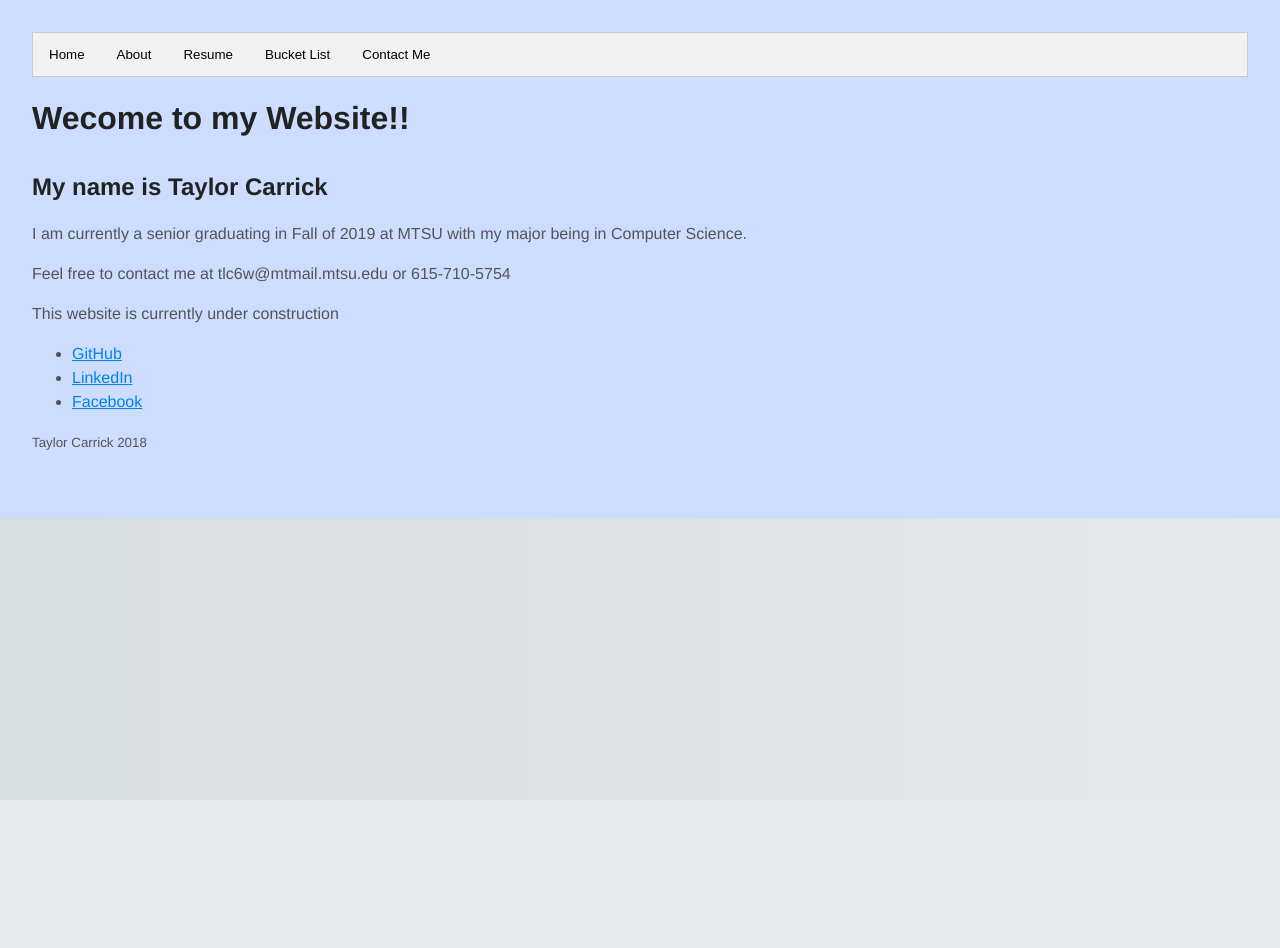
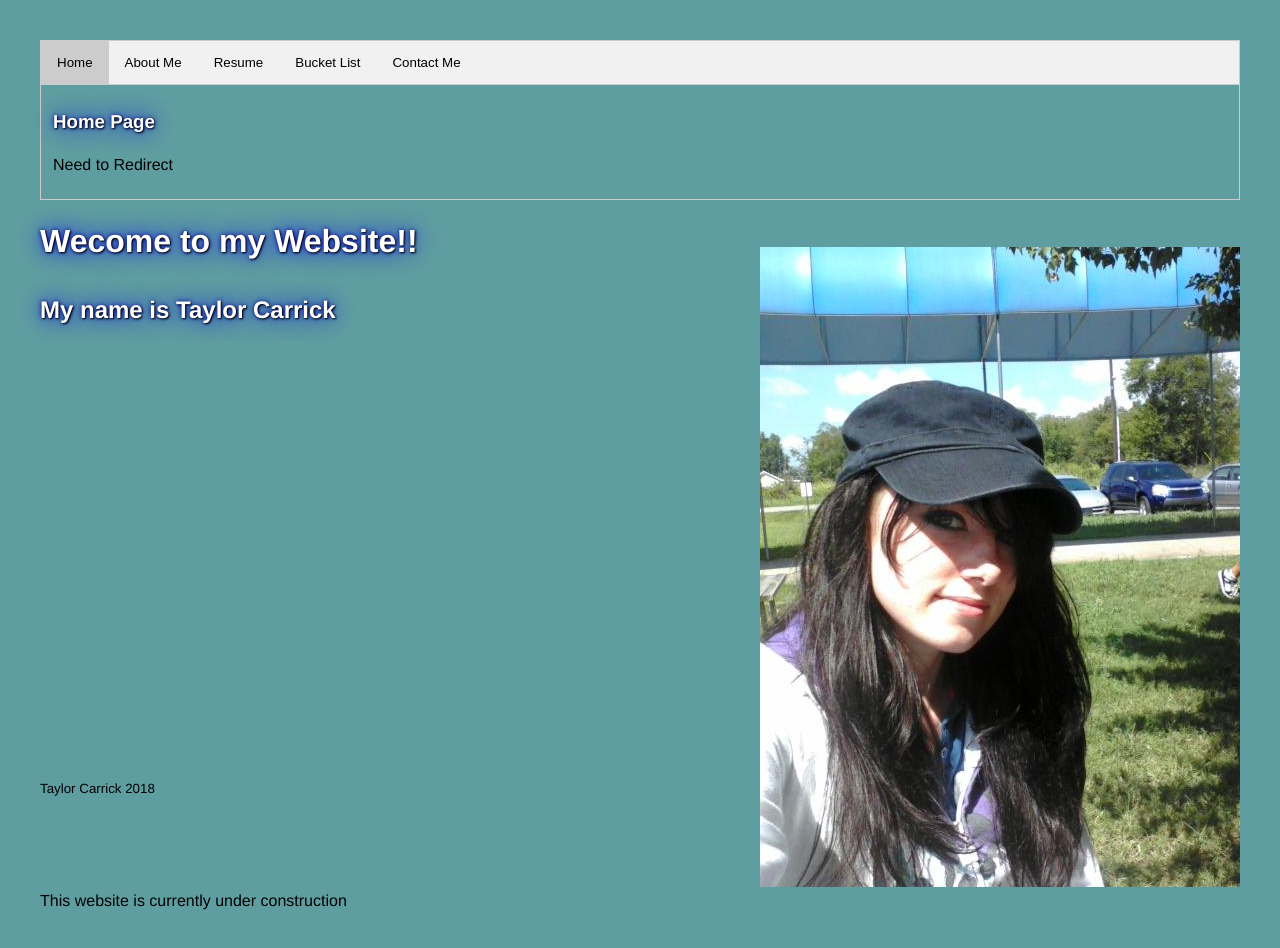
Before and after one commit to TaylorCarrick/TaylorCarrick.github.io, a plain HTML site: page index.html in a window 1280 px wide. Both pictures are taken after a click on the button "Home". Before the commit the page ends 800 px from the top, so only its background shows below. Drawn offline with Linux system fonts and the light colour scheme.

Commit message:
added footer

```diff
--- a/index.html
+++ b/index.html
@@ -1,4 +1,5 @@
 <!DOCTYPE html>
+<html lang="en">
 <html>
      <meta name="viewport" content="width=device-width, initial-scale=1.0">
     <head>
@@ -7,37 +8,85 @@
         <title>Taylor Carrick's Website</title>
         <meta name="description" content="Website for Taylor Carrick.">
         <link rel="stylesheet" href="main.css">
+        <style>
+#example1 {
+    background-image: url(img_girl.jpg);
+    background-position: right;
+    background-repeat: no-repeat;
+}
+</style>
     </head>
     <body>
 
         <div class="tab">
             <button class="tablinks" onclick="openCity(event, 'Home')">Home</button>
-            <button class="tablinks" onclick="openCity(event, 'About')">About</button>
+            <button class="tablinks" onclick="openCity(event, 'About')">About Me</button>
             <button class="tablinks" onclick="openCity(event, 'Resume')">Resume</button>
             <button class="tablinks" onclick="openCity(event, 'Bucket List')">Bucket List</button>
             <button class="tablinks" onclick="openCity(event, 'Contact Me')">Contact Me</button>
         </div>
 
 
+<!-- Tab content -->
+<div id="Home" class="tabcontent">
+  <h3>Home Page</h3>
+  <p>Need to Redirect</p>
+</div>
+
+<div id="About" class="tabcontent">
+  <h3>About Me</h3>
+    <p>
+    I am currently a senior graduating in Fall of 2019 at MTSU with my major being in Computer Science.
+    </p>
+</div>
+
+<div id="Resume" class="tabcontent">
+  <h3>Resume</h3>
+  <p>Place Holder for Resume put download resume link</p>
+</div>
+
+<div id="Bucket List" class="tabcontent">
+  <h3>Bucket List</h3>
+  <p>List of all the things</p>
+</div>
+
+<div id="Contact Me" class="tabcontent">
+  <h3>Contact Me</h3>
+   <ul>     Feel free to contact me at tlc6w@mtmail.mtsu.edu or 615-710-5754
+            add images for links
+            <li><a href="https://github.com/TaylorCarrick">GitHub</a></li>
+            <li><a href="https://www.linkedin.com/in/taylor-carrick/">LinkedIn</a></li>
+            <li><a href="https://www.facebook.com/TaylorCarrick2">Facebook</a></li>
+
+        </ul>
+</div>
+
+<script>
+function openCity(evt, cityName) {
+    var i, tabcontent, tablinks;
+    tabcontent = document.getElementsByClassName("tabcontent");
+    for (i = 0; i < tabcontent.length; i++) {
+        tabcontent[i].style.display = "none";
+    }
+    tablinks = document.getElementsByClassName("tablinks");
+    for (i = 0; i < tablinks.length; i++) {
+        tablinks[i].className = tablinks[i].className.replace(" active", "");
+    }
+    document.getElementById(cityName).style.display = "block";
+    evt.currentTarget.className += " active";
+}
+</script>
+        <div id="example1">
+        <h1>Wecome to my Website!!</h1>
+        <h2>My name is Taylor Carrick</h2>
 
 
 
-        <h1>Wecome to my Website!!</h1>
-        <h2>My name is Taylor Carrick</h2>
-
-        <!--
-            MADE WITH <3 AND JAVASCRIPT
-        -->
-
-        <p>
-            I am currently a senior graduating in Fall of 2019 at MTSU with my major being in Computer Science.
-        </p>
 
 
-        <p>
-            Feel free to contact me at tlc6w@mtmail.mtsu.edu or 615-710-5754
+<br><br><br><br><br><br><br><br><br><br><br><br><br><br><br><br><br><br><br><br><br><br>
 
-        </p>
+
 
 
 
@@ -48,16 +97,9 @@
 
 
 
+</div>
 
-        <ul>
-            <li><a href="https://github.com/TaylorCarrick">GitHub</a></li>
-            <li><a href="https://www.linkedin.com/in/taylor-carrick/">LinkedIn</a></li>
-            <li><a href="https://www.facebook.com/TaylorCarrick2">Facebook</a></li>
-
-        </ul>
-
-        <small>Taylor Carrick 2018</small>
-
+<div id="footer"><small>Taylor Carrick 2018</small></div>
     </body>
 </html>
 <!--
--- a/main.css
+++ b/main.css
@@ -1,31 +1,33 @@
 html {
-    background: #e6e9e9;
-    background-image: linear-gradient(270deg, rgb(230, 233, 233) 0%, rgb(216, 221, 221) 100%);
+
     -webkit-font-smoothing: antialiased;
 }
 
 body {
-    background: #cdf;
-    box-shadow: 0 0 2px rgba(0, 0, 0, 0.06);
-    color: #545454;
+    background-color:cadetblue;
     font-family: "Helvetica Neue", Helvetica, Arial, sans-serif;
     font-size: 16px;
     line-height: 1.5;
-    margin: 0 auto;
-    max-width: 3000px;
+
     padding: 2em 2em 4em;
+    min-height: 100%;
 }
 
-h1, h2, h3, h4, h5, h6 {
-    color: #222;
+h1, h2, h3, h4, h5, h6 {;
+    color: white;
     font-weight: 600;
     line-height: 1.3;
+    text-shadow: 1px 1px 2px black, 0 0 25px blue, 0 0 5px darkblue;
 }
 
 h2 {
     margin-top: 1.3em;
 }
 
+ #footer {
+    position: absolute;
+    bottom: 0;
+ }
  /* Style the tab */
 .tab {
     overflow: hidden;
@@ -62,13 +64,6 @@ h2 {
     border-top: none;
 }
 
-a {
-    color: #0083e8;
-}
-
-b, strong {
-    font-weight: 600;
-}
 
 
 img {
```
Also changed, not shown: img_girl.jpg (added).
